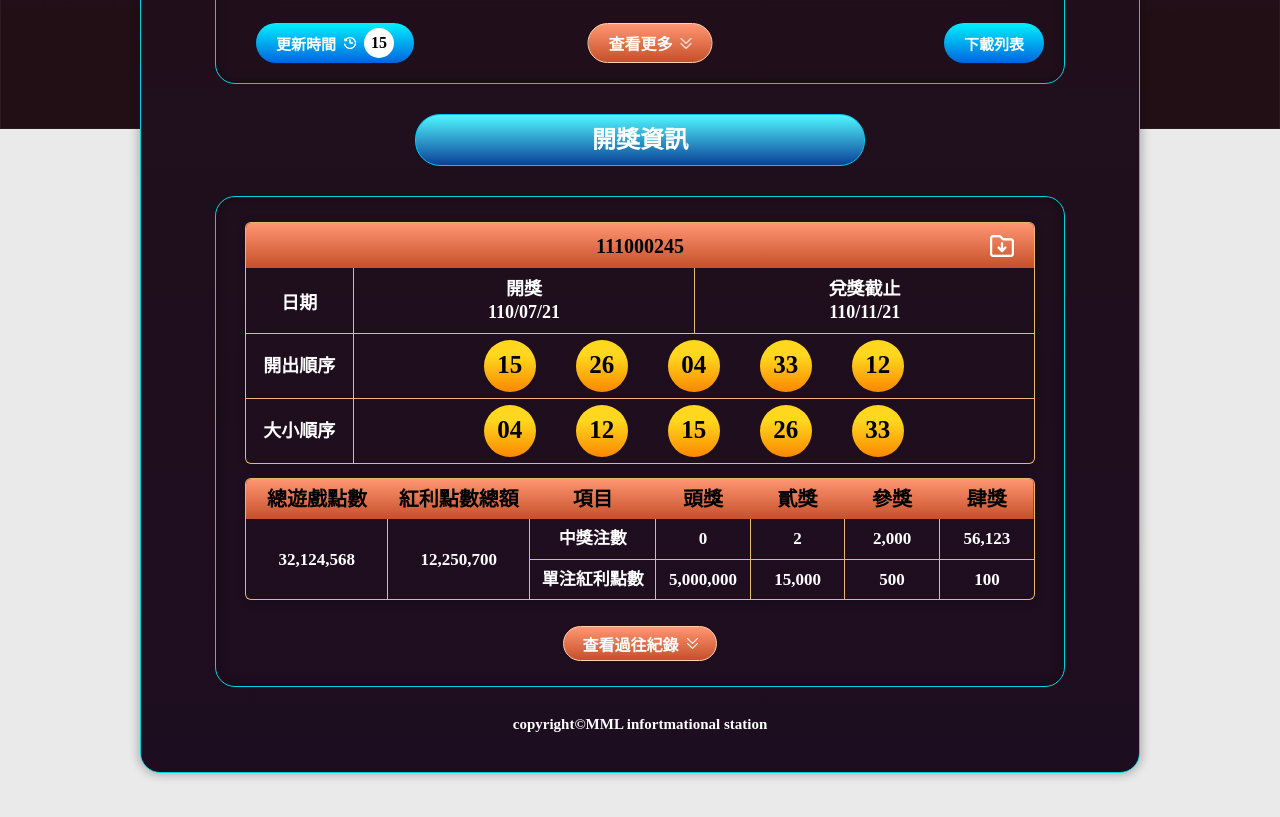
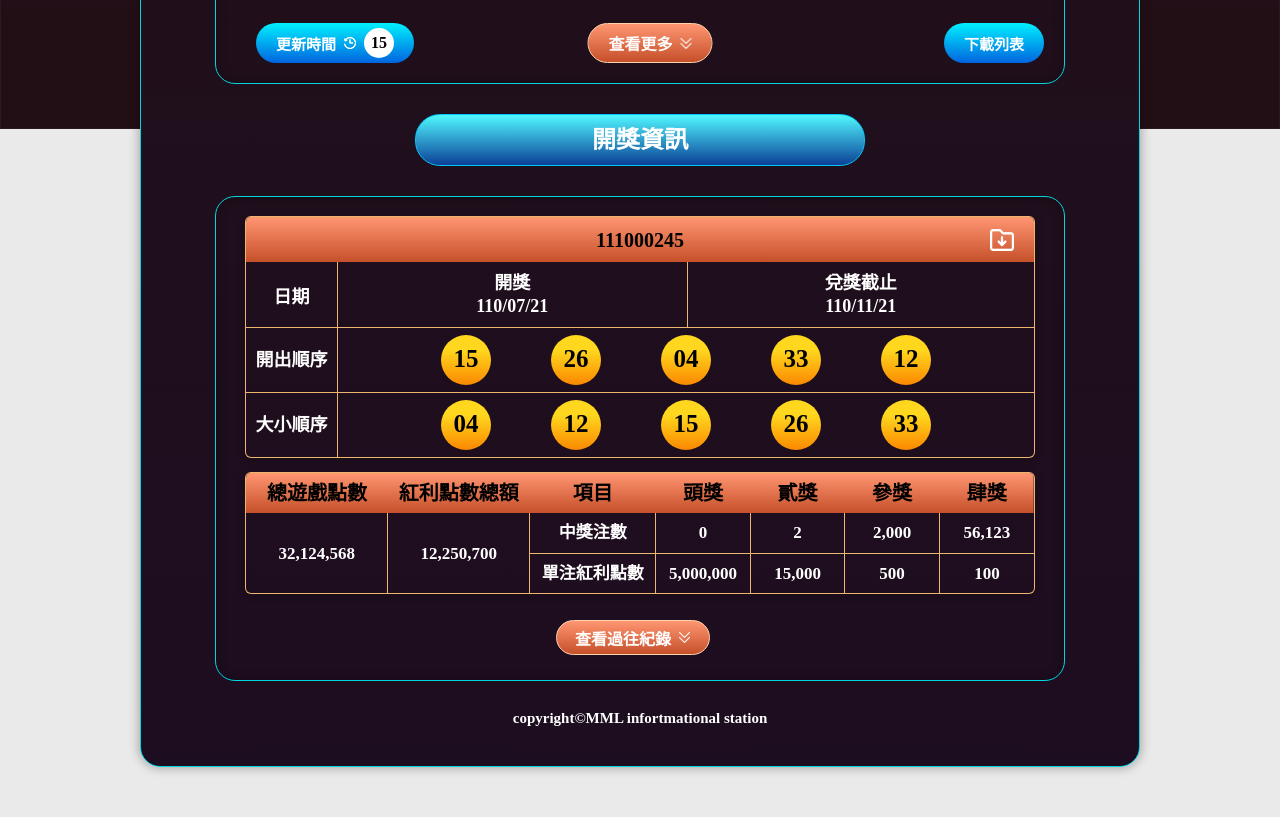
Before and after one commit to wawweb/MML-data-px_N, a plain HTML site: page html/information.html in a window 1280 px wide. Shown: the part 1151-1968 px from the top of the page. Drawn offline with nearby package versions, Linux system fonts and the light colour scheme.

Commit message:
112-1129-3-N

```diff
--- a/scss/_info.scss
+++ b/scss/_info.scss
@@ -227,13 +227,13 @@
                 border-radius: 20px;
                 overflow: hidden;
                 margin: 0 auto 30px;
-                padding-top: 10px;
+                padding: 20px 15px 0 0;
 
                 .outerBox {
                     width: 100%;
                     height: 378px;
                     transition: 0.3s all;
-                    padding: 0 30px;
+                    padding: 0 15px 0 30px;
                     @include scrollBar_2;
 
                     &.active {
@@ -257,7 +257,6 @@
                         .ballBox {
                             width: 100%;
                             height: auto;
-                            margin-top: 16px;
                             box-shadow: 0 0 0 1px #ecb66d, 0 2px 10px 0 rgba(0, 0, 0, 0.2588235294);
                             border-radius: 5px;
 
@@ -349,11 +348,11 @@
                                                 justify-content: center;
 
                                                 span {
-                                                    width: 52px;
-                                                    height: 52px;
+                                                    width: 50px;
+                                                    height: 50px;
                                                     @include ballBtn;
                                                     font-size: 25px;
-                                                    margin: 0 20px;
+                                                    margin: 0 30px;
                                                 }
                                             }
                                         }
```
Also changed, not shown: css/style.css.
